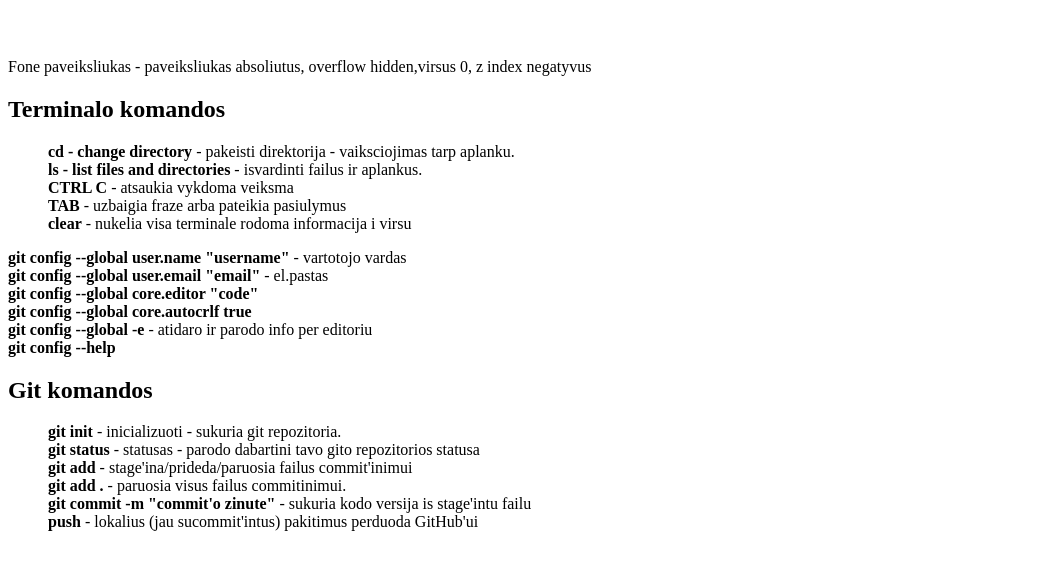
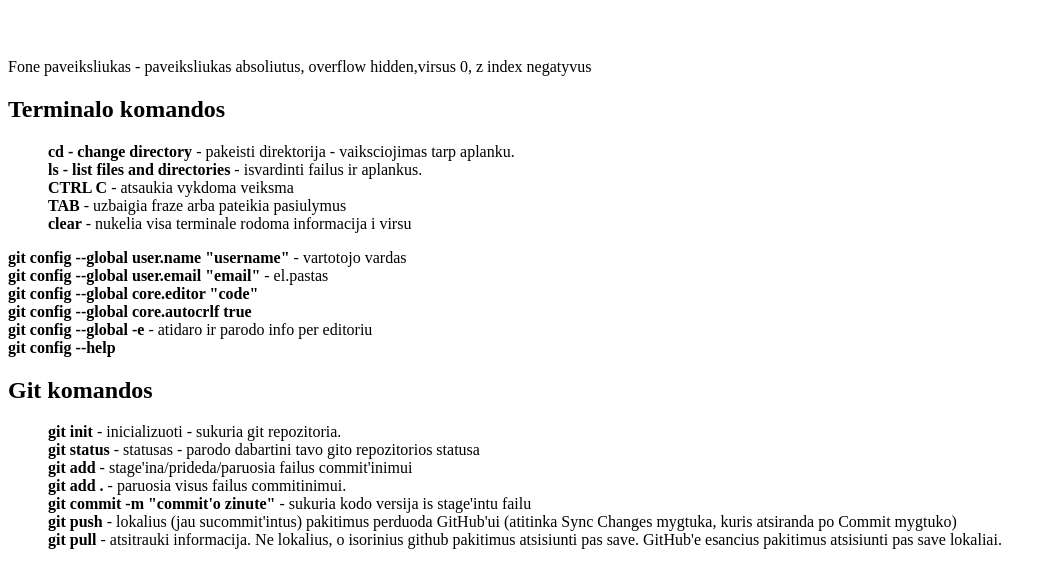
Before and after one commit to juliasavicke/Front-End, a plain HTML site: page HTML ir CSS/4 paskaita 09-15 Git ir GitHub/index.html in a window 1280 px wide. Shown: the part 1947-2512 px from the top of the page, without its empty margins (0-1052 px from the left). Drawn offline with Linux system fonts and the light colour scheme; files whose address does not match are found by name.

Commit message:
merge conflict

```diff
--- a/HTML ir CSS/4 paskaita 09-15 Git ir GitHub/index.html
+++ b/HTML ir CSS/4 paskaita 09-15 Git ir GitHub/index.html
@@ -106,7 +106,8 @@
                     <li><b>git add</b> - stage'ina/prideda/paruosia failus commit'inimui</li>
                     <li><b>git add .</b> - paruosia visus failus commitinimui.</li>
                     <li><b>git commit -m "commit'o zinute"</b> - sukuria kodo versija is stage'intu failu</li>
-                    <li><b>push</b> - lokalius (jau sucommit'intus) pakitimus perduoda GitHub'ui</li>
+                    <li><b>git push</b> - lokalius (jau sucommit'intus) pakitimus perduoda GitHub'ui (atitinka Sync Changes mygtuka, kuris atsiranda po Commit mygtuko)</li>
+                    <li><b>git pull</b> - atsitrauki informacija. Ne lokalius, o isorinius github pakitimus atsisiunti pas save. GitHub'e esancius pakitimus atsisiunti pas save lokaliai.</li>
                 </ul>
             </div>
         </section>
```
